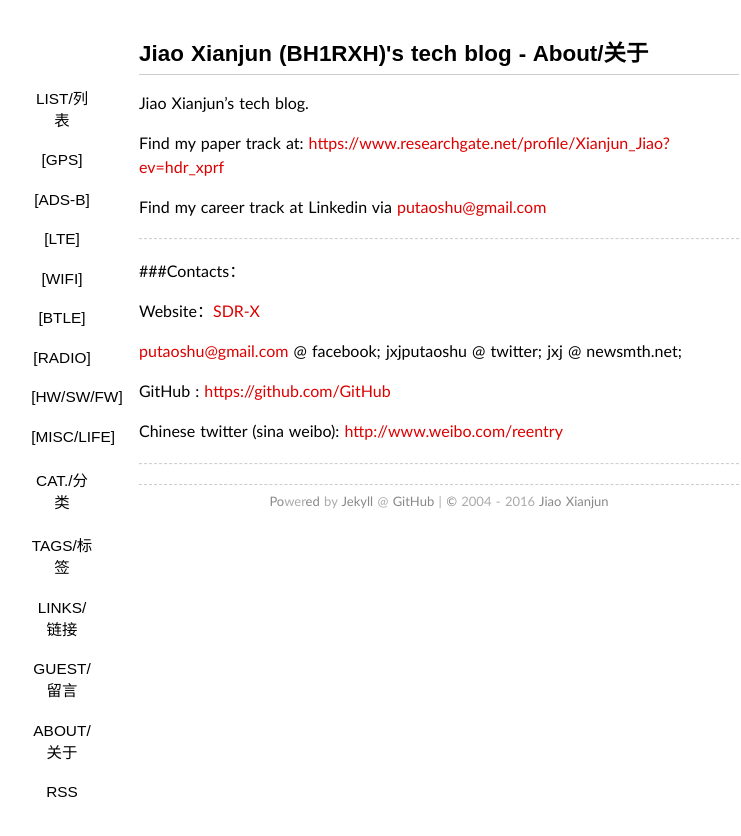
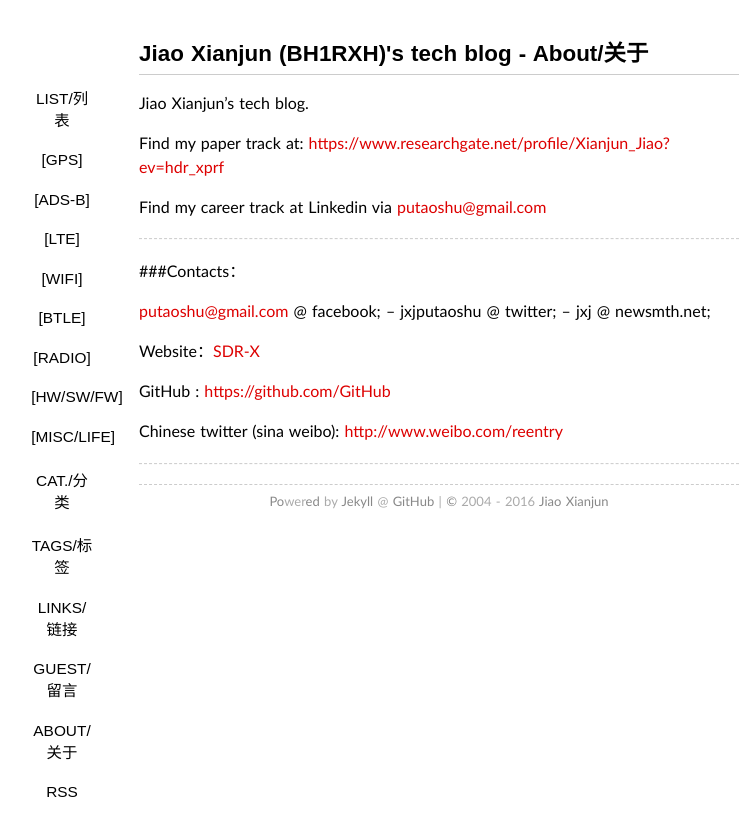
Before and after one commit to sdr-x/sdr-x.github.io, a Jekyll site: the page built from about/index.md, in a window 1280 px wide. Shown: the top 836 px of the page, without its empty margins (201-942 px from the left). Built offline with Jekyll 4.4.1, drawn with Linux system fonts in a browser that asks for light colours; some web fonts are replaced; comment, search, counter and statistics services are not loaded.

```diff
--- a/about/index.md
+++ b/about/index.md
@@ -14,9 +14,9 @@ Find my career track at Linkedin via [putaoshu@gmail.com](mailto:putaoshu@gmail.
 
 ###Contacts：
 
+[{{ site.email }}](mailto:{{ site.email }}) @ facebook; -- jxjputaoshu @ twitter; -- jxj @ newsmth.net;
+
 Website：[{{ site.name }}]({{ site.url }})
-
-[{{ site.email }}](mailto:{{ site.email }}) @ facebook;  jxjputaoshu @ twitter; jxj @ newsmth.net;
 
 GitHub : [https://github.com/{{ site.github }}](https://github.com/{{ site.github }})
 
```
